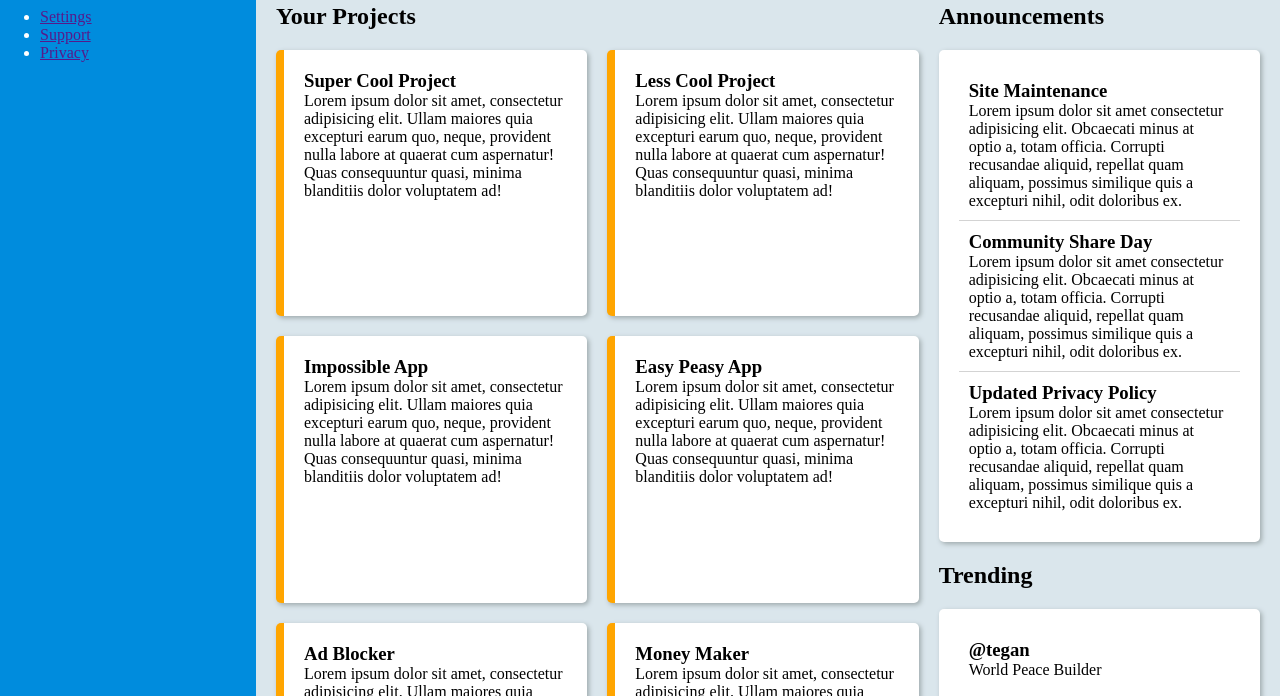
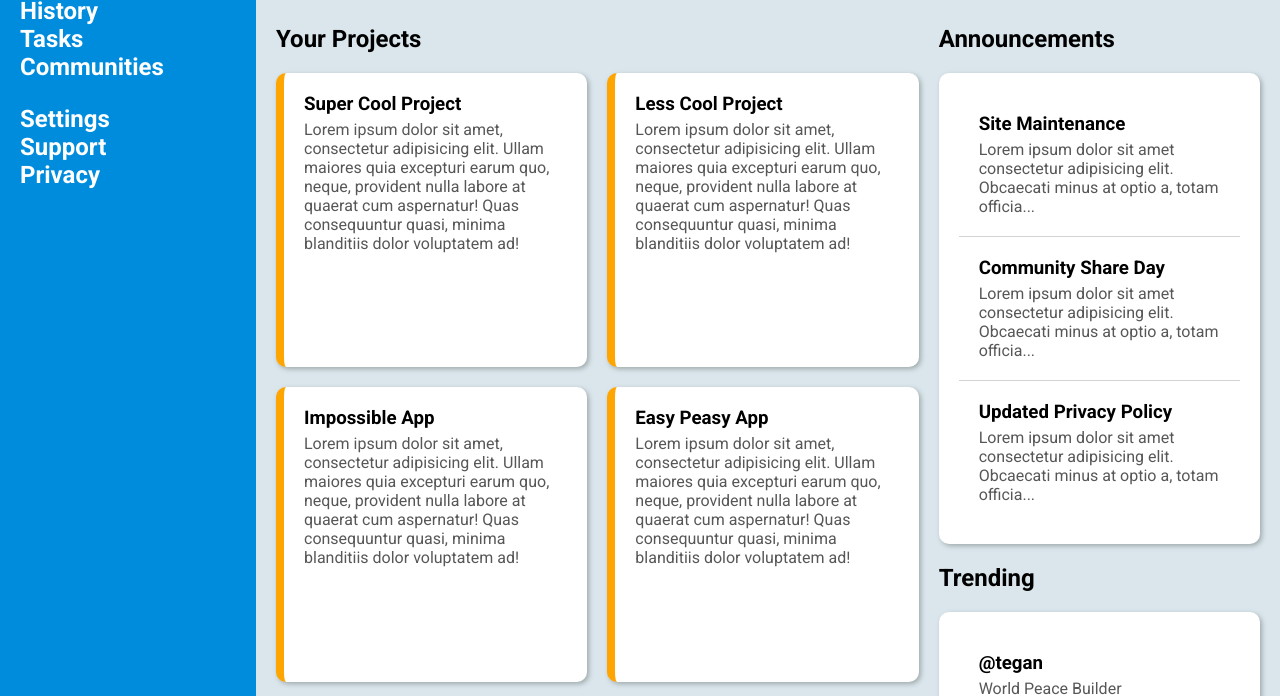
Before and after one commit to quaminh/odin-dashboard, a plain HTML site: page index.html in a window 1280 px wide. Shown: the part 169-865 px from the top of the page. Drawn offline with Linux system fonts and the light colour scheme.

Commit message:
Style sidebar and general clean up

```diff
--- a/index.html
+++ b/index.html
@@ -74,15 +74,15 @@
                 <div class="info-list">
                     <div class="info">
                         <h3>Site Maintenance</h3>
-                        <p>Lorem ipsum dolor sit amet consectetur adipisicing elit. Obcaecati minus at optio a, totam officia. Corrupti recusandae aliquid, repellat quam aliquam, possimus similique quis a excepturi nihil, odit doloribus ex.</p>
+                        <p>Lorem ipsum dolor sit amet consectetur adipisicing elit. Obcaecati minus at optio a, totam officia...</p>
                     </div>
                     <div class="info">
                         <h3>Community Share Day</h3>
-                        <p>Lorem ipsum dolor sit amet consectetur adipisicing elit. Obcaecati minus at optio a, totam officia. Corrupti recusandae aliquid, repellat quam aliquam, possimus similique quis a excepturi nihil, odit doloribus ex.</p>
+                        <p>Lorem ipsum dolor sit amet consectetur adipisicing elit. Obcaecati minus at optio a, totam officia...</p>
                     </div>
                     <div class="info">
                         <h3>Updated Privacy Policy</h3>
-                        <p>Lorem ipsum dolor sit amet consectetur adipisicing elit. Obcaecati minus at optio a, totam officia. Corrupti recusandae aliquid, repellat quam aliquam, possimus similique quis a excepturi nihil, odit doloribus ex.</p>
+                        <p>Lorem ipsum dolor sit amet consectetur adipisicing elit. Obcaecati minus at optio a, totam officia...</p>
                     </div>
                 </div>
             </div>
--- a/styles.css
+++ b/styles.css
@@ -1,10 +1,25 @@
+@font-face {
+    font-family: Roboto;
+    src: url(./fonts/Roboto-VariableFont_wdth\,wght.ttf);
+}
+
 :root {
     --primary-color: rgb(0, 140, 221);
     --light-color: rgb(218, 230, 236);
+
+    font-family: Roboto;
 }
 
 body, h1, h2, h3, p {
     margin: 0;
+}
+
+h3 {
+    margin-bottom: 5px;
+}
+
+p {
+    color: rgb(87, 87, 87);
 }
 
 h1.small {
@@ -14,6 +29,28 @@ h1.small {
 .container {
     display: grid;
     grid-template-columns: 1fr 4fr;
+}
+
+.sidebar {
+    color: white;
+    background-color: var(--primary-color);
+    grid-row: 1 / 3;
+    padding: 20px;
+}
+
+.sidebar ul, li, a {
+    list-style: none;
+    padding: 0;
+    text-decoration: none;
+    color: white;
+    font-size: 1.5rem;
+    font-weight: bold;
+}
+.sidebar a:hover {
+    text-decoration: underline;
+}
+.sidebar a:active {
+    color: rgb(222, 251, 255);
 }
 
 .header {
@@ -79,15 +116,9 @@ h1.small {
     background-color: rgb(10, 176, 241);
 }
 
-.sidebar {
-    color: white;
-    background-color: var(--primary-color);
-    grid-row: 1 / 3;
-}
-
 .main-content {
     background-color: var(--light-color);
-    padding: 20px;
+    padding: 40px 20px;
     display: grid;
     grid-template-columns: 2fr 1fr;
     gap: 20px;
@@ -107,21 +138,16 @@ h1.small {
 .card, .info-list, .project-list {
     background-color: white;
     box-shadow: 2px 2px 5px rgb(159, 170, 172);
+    border-radius: 10px;
+    padding: 20px;
 }
 
 .card {
-    padding: 20px;
-    border-radius: 5px;
     border-left: 8px orange solid;
 }
 
-.info-list, .project-list {
-    border-radius: 5px;
+.info, .project {
     padding: 20px;
-}
-
-.info, .project {
-    padding: 10px;
 }
 
 .info:not(:last-child) {
```
Also changed, not shown: fonts/Roboto-Italic-VariableFont_wdth,wght.ttf (added), fonts/Roboto-VariableFont_wdth,wght.ttf (added).
